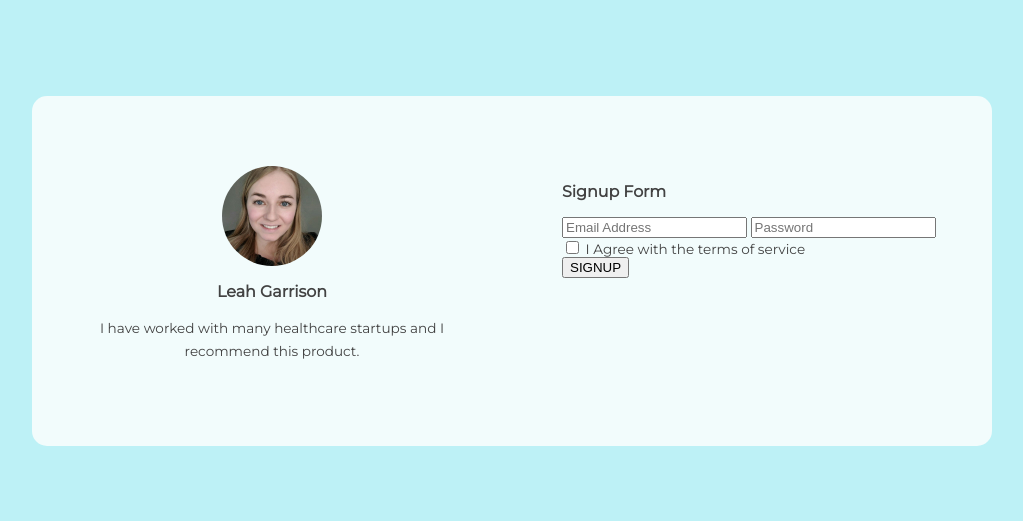
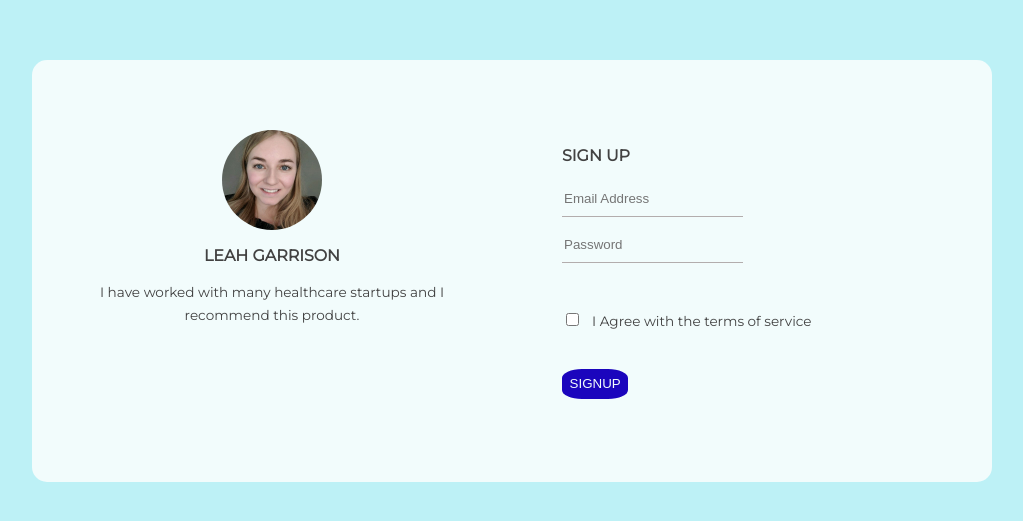
Before and after one commit to leahgarrison/advanced-css-startup-signup-page, a plain HTML site: page index.html in a window 1280 px wide. Shown: the part 137-658 px from the top of the page, without its empty margins (136-1159 px from the left). Drawn offline with Linux system fonts and the light colour scheme.

Commit message:
styled signup-form

```diff
--- a/index.html
+++ b/index.html
@@ -18,16 +18,16 @@
         </p>
       </section>
       <form class="signup-form">
-        <h3>Signup Form</h3>
+        <h3>Sign up</h3>
         <div>
           <input type="email" name="email" placeholder="Email Address" />
           <input type="password" name="password" placeholder="Password" />
         </div>
-        <div>
+        <div class="toc">
           <input type="checkbox" name="agreement" />
           <span>I Agree with the terms of service</span>
         </div>
-        <button type="submit">SIGNUP</button>
+        <button type="submit" class="signup">SIGNUP</button>
       </form>
     </main>
   </body>
--- a/styles.css
+++ b/styles.css
@@ -9,12 +9,15 @@ body {
   justify-content: center;
   align-items: center;
 }
-
 main {
   width: 75%;
   background-color: #f2fcfc;
   display: flex;
   border-radius: 15px;
+}
+
+h3 {
+  text-transform: uppercase;
 }
 
 /*make the width of both 50% i.e half and equal.*/
@@ -39,3 +42,38 @@ img {
   display: block;
   margin: 0 auto;
 }
+
+input {
+  border: none;
+  outline: 0;
+  background: transparent;
+  border-bottom: 1px solid #b3adad;
+  padding-bottom: 10px;
+  padding-top: 10px;
+  margin-top: 10px;
+  display: block;
+}
+
+span {
+  padding-bottom: 10px;
+  padding-top: 10px;
+  margin-top: 10px;
+  margin-left: 10px;
+}
+
+.signup {
+  border: NONE;
+  background-color: #1b05bd;
+  border-radius: 30%;
+  color: #f2fcfc;
+  padding: 2%;
+}
+
+.toc {
+  display: flex;
+  padding-bottom: 10px;
+  padding-top: 10px;
+  margin-top: 20px;
+  margin-bottom: 20px;
+  align-items: center;
+}
```
